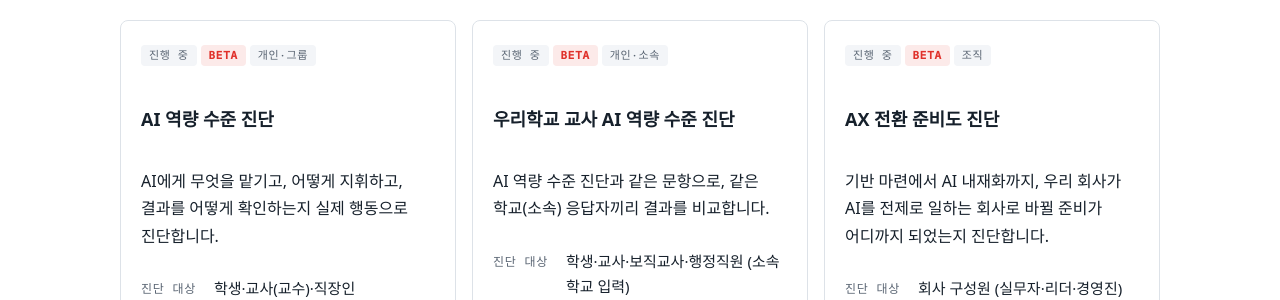
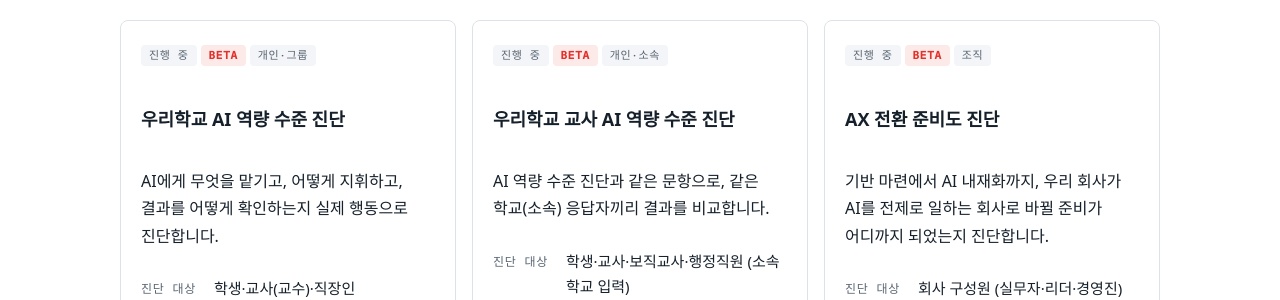
Before and after one commit to drsprolab/drsprolab.github.io, a Jekyll site: the page built from in-progress/index.html, in a window 1280 px wide and 1148 px high. Shown: the part 282-582 px from the top of the window. Built offline with Jekyll 4.4.1, drawn with Linux system fonts in a browser that asks for light colours; some web fonts are replaced.

Commit message:
AI 역량 수준 진단: 제목을 '우리학교 AI 역량 수준 진단'으로
Co-Authored-By: Claude Opus 5.5 <noreply@anthropic.com>

```diff
--- a/assets/js/ai-diagnosis.js
+++ b/assets/js/ai-diagnosis.js
@@ -657,7 +657,7 @@
       '.rep .avoid{page-break-inside:avoid;break-inside:avoid}' +
       '</style>';
     var h = css + '<div class="rep">' +
-      '<div class="hd"><h1>AI 역량 수준 진단 결과 보고서<span class="beta">BETA</span></h1>' +
+      '<div class="hd"><h1>우리학교 AI 역량 수준 진단 결과 보고서<span class="beta">BETA</span></h1>' +
       '<p class="sub">나의 분석결과 · 결과 코드 ' + fmtId(me.id || (state.me && state.me.id) || '') + ' · 응답자 구분 ' + esc((state.me && state.me.role) || me.role || '-') + '</p></div>' +
       '<p class="date">' + date + '</p>';
     // Ⅰ. 진단 개요
--- a/in-progress/ai-competency/index.html
+++ b/in-progress/ai-competency/index.html
@@ -1,6 +1,6 @@
 ---
 layout: page
-title: "AI 역량 수준 진단"
+title: "우리학교 AI 역량 수준 진단"
 eyebrow: In progress 진단
 permalink: /in-progress/ai-competency/
 share: true
--- a/in-progress/index.html
+++ b/in-progress/index.html
@@ -10,7 +10,7 @@ lede: 지금 응답을 받고 있는 진단입니다. 참여하면 바로 나의
   <a class="inst" href="{{ '/in-progress/ai-competency/' | relative_url }}">
     {% if aidx.image.path and aidx.image.path contains '/assets/og/in-progress/' %}<img class="inst-thumb inst-thumb--compact" src="{{ aidx.image.path | relative_url }}" alt="" width="1200" height="630" loading="lazy" decoding="async">{% endif %}
     <div class="tags"><span class="badge">진행 중</span><span class="badge beta">BETA</span><span class="badge">개인·그룹</span></div>
-    <h3>AI 역량 수준 진단</h3>
+    <h3>우리학교 AI 역량 수준 진단</h3>
     <p>AI에게 무엇을 맡기고, 어떻게 지휘하고, 결과를 어떻게 확인하는지 실제 행동으로 진단합니다.</p>
     <dl class="kv">
       <dt>진단 대상</dt><dd>학생·교사(교수)·직장인</dd>
```
